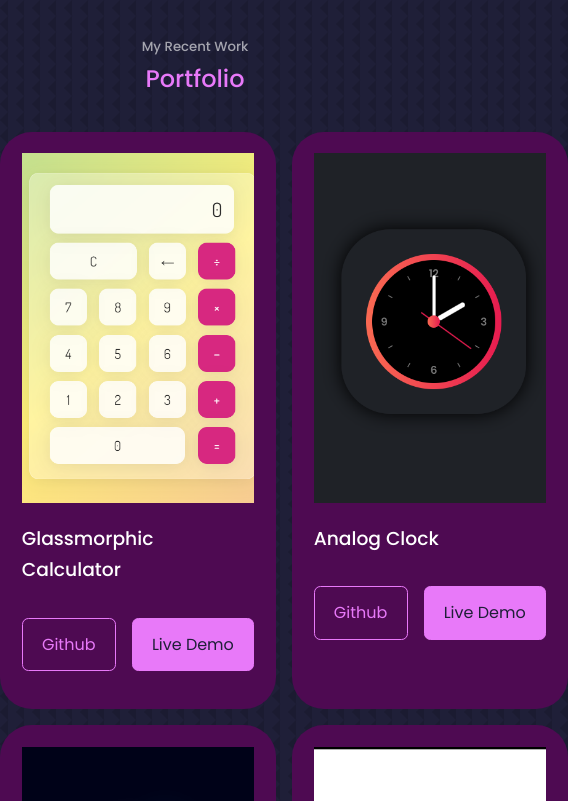
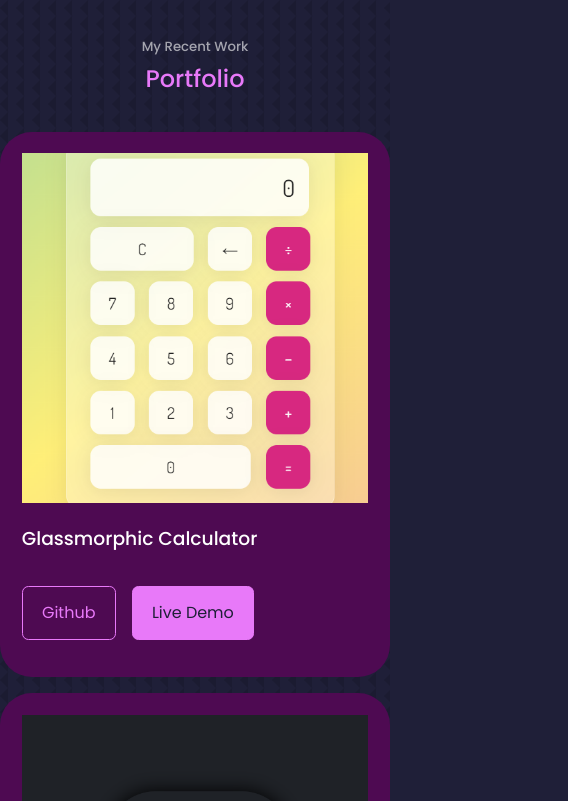
Before and after one commit to all4nitrous/react-portfolio, a React (Create React App) app: page / in a window 390 px wide. Shown: the part 4240-5041 px from the top of the page, 568 px wide, since content can reach past the window. Built offline with nearby package versions, Linux system fonts and the light colour scheme.

Commit message:
Done with services section responsive

```diff
--- a/src/components/portfolio/portfolio.css
+++ b/src/components/portfolio/portfolio.css
@@ -46,6 +46,7 @@
 
 @media screen and (max-width: 600px) {
     .portfolio_container {
+        grid-template-columns: 1fr;
         gap: 1rem;
     }
     }
```
